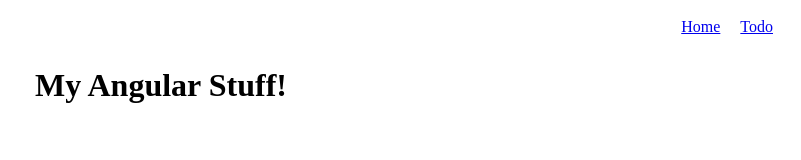
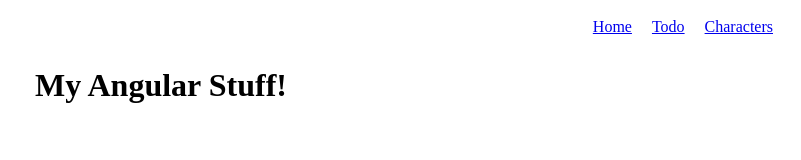
Before and after one commit to jwheel95/angular-intro, an Angular app: page / in a window 1280 px wide. Shown: the top 160 px of the page, without its empty margins (479-1280 px from the left). Built offline with nearby package versions, Linux system fonts and the light colour scheme.

Commit message:
character interface and nav link

```diff
--- a/src/app/app-routing.module.ts
+++ b/src/app/app-routing.module.ts
@@ -3,10 +3,12 @@ import { RouterModule, Routes } from '@angular/router';
 
 import { HomeComponent } from './home/home.component';
 import { TodoComponent } from './todo/todo.component';
+import { CharactersComponent} from './characters/characters.component';
 
 const routes: Routes = [
   { path: '', component: HomeComponent },
-  { path: 'todo', component: TodoComponent }
+  { path: 'todo', component: TodoComponent },
+  { path: 'characters', component: CharactersComponent }
 ];
 
 @NgModule({
--- a/src/app/app.component.html
+++ b/src/app/app.component.html
@@ -1,5 +1,6 @@
 <div class="nav">
     <a routerLink="/">Home</a>
     <a routerLink="/todo">Todo</a>
+    <a routerLink="/characters">Characters</a>
 </div>
 <router-outlet></router-outlet>
--- /dev/null
+++ b/src/app/interfaces/character-interface.ts
@@ -0,0 +1,2 @@
+export interface CharacterInterface {
+}
--- /dev/null
+++ b/src/app/models/character.ts
@@ -0,0 +1,2 @@
+export class Character {
+}
```
Also changed, not shown: 1 other file (tests, documents, lock files or other folders).
